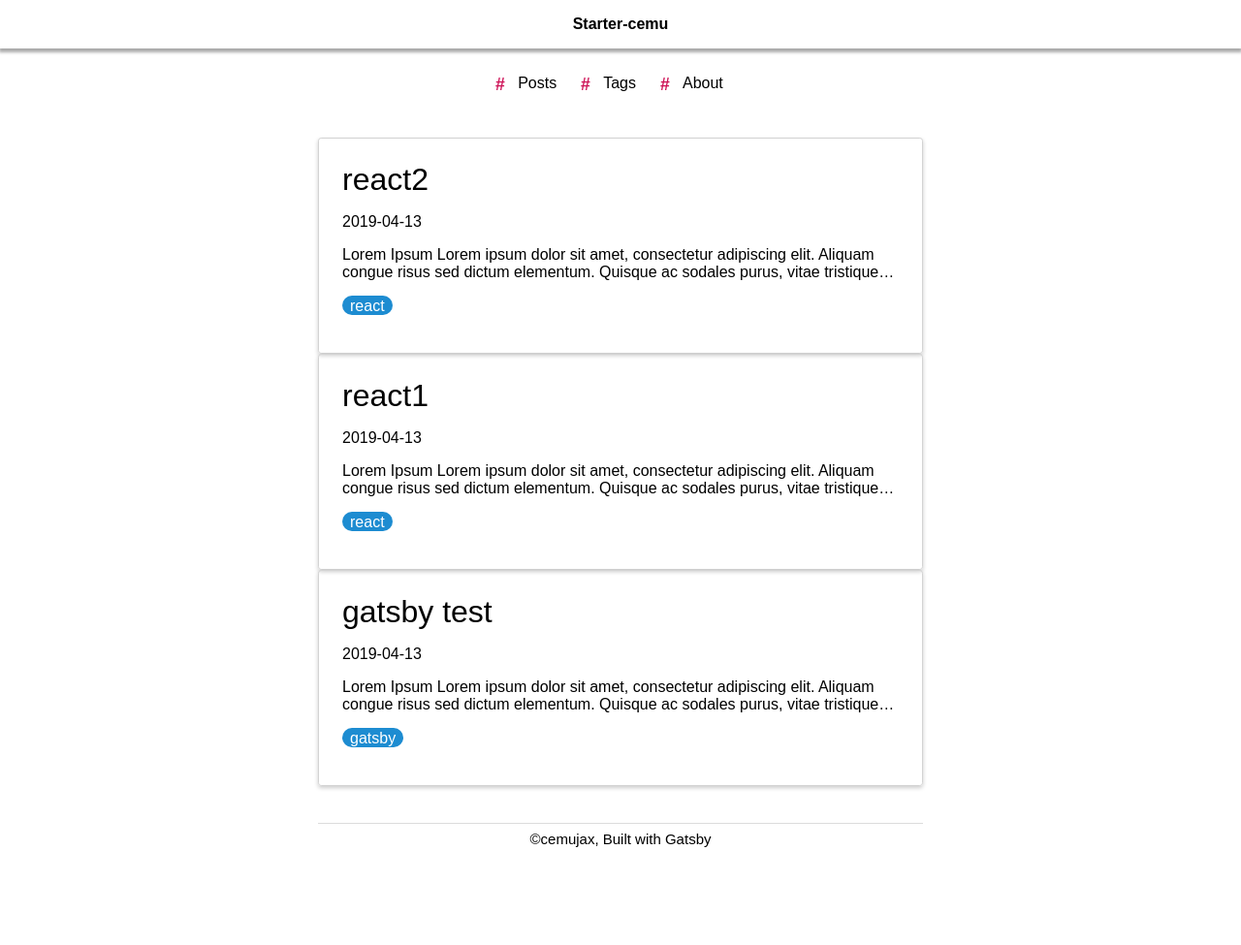
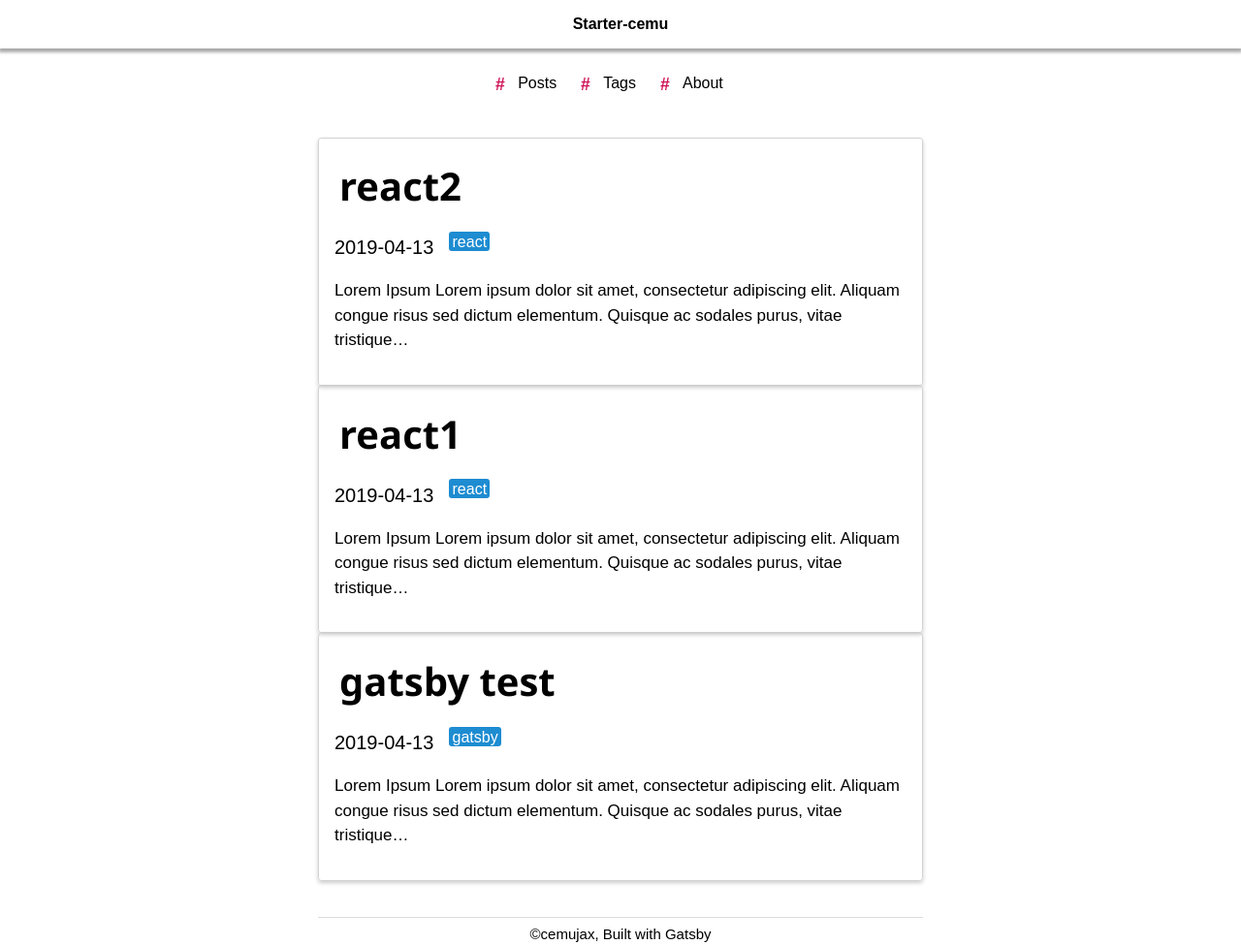
Before and after one commit to cemujax/gatsby-starter-cemu, a Gatsby site: page / in a window 1280 px wide. Shown: the whole page at 97% size. Before the commit the page ends 894 px from the top, so only its background shows below. Built offline with nearby package versions, Linux system fonts and the light colour scheme; Gatsby itself is replaced by a stand-in of ours.

Commit message:
ENH: Add PostHeader Component

```diff
--- /dev/null
+++ b/src/components/post/PostHeader/PostHeader.js
@@ -0,0 +1,21 @@
+import React from 'react'
+
+import './PostHeader.scss'
+
+const PostHeader = ({ title, date, category }) => {
+  return (
+    <div className="post-header">
+      <p className="title">{title}</p>
+      <div className="post-header-sub">
+        <p className="date">{date}</p>
+        {!!category && (
+          <p>
+            <span className="category">{category}</span>
+          </p>
+        )}
+      </div>
+    </div>
+  )
+}
+
+export default PostHeader
--- /dev/null
+++ b/src/components/post/PostHeader/PostHeader.scss
@@ -0,0 +1,23 @@
+.post-header {
+  word-break: break-all;
+  .title {
+    font-family: 'Segoe UI', sans-serif;
+    font-size: 40px;
+    font-weight: 600;
+    margin: 5px;
+  }
+  .post-header-sub {
+    display: flex;
+    .date {
+      font-size: 20px;
+      font-weight: 300;
+    }
+    .category {
+      margin-left: 1rem;
+      color: #ffffff;
+      background: rgb(29, 140, 209);
+      padding: 0.1rem 0.2rem;
+      border-radius: 3px;
+    }
+  }
+}
--- /dev/null
+++ b/src/components/post/PostHeader/index.js
@@ -0,0 +1 @@
+export { default } from './PostHeader'
--- a/src/components/post/PostList/PostList.js
+++ b/src/components/post/PostList/PostList.js
@@ -1,18 +1,15 @@
 import React from 'react'
 import { Link } from 'gatsby'
 
+import PostHeader from '../PostHeader'
 import './PostList.scss'
 
 const PostItem = ({ id, path, title, body, date, category }) => {
   return (
     <div className="post-item" key={id}>
       <Link to={path}>
-        <h2>{title}</h2>
-        <p className="date">{date}</p>
-        <p>{body}</p>
-        <p>
-          <span className="category">{category}</span>
-        </p>
+        <PostHeader title={title} date={date} category={category} />
+        <p className="body">{body}</p>
       </Link>
     </div>
   )
--- a/src/components/post/PostList/PostList.scss
+++ b/src/components/post/PostList/PostList.scss
@@ -1,36 +1,21 @@
 .post-list {
   .post-item {
-    padding: 1.5rem;
+    padding: 1rem;
     transition: all 0.15s ease-in;
     box-shadow: rgba(0, 0, 0, 0.2) 0px 2px 4px;
     outline: none;
     border-radius: 0.2rem;
     border: 1px solid lightgray;
+
     a {
-      h2 {
-        font-size: 2rem;
-        font-weight: 500;
-        margin: 0;
-      }
-      transition: all 0.15s ease-in;
-      border-bottom: 1px solid transparent;
-      text-decoration: none;
       color: black;
-      p {
+      .body {
+        margin-top: 0;
         font-weight: 300;
-      }
-
-      .date {
-        font-size: 1rem;
-      }
-      .category {
-        color: #ffffff;
-        background: rgb(29, 140, 209);
-        padding: 0.1rem 0.5rem;
-        border-radius: 1rem;
+        font-size: 17px;
+        line-height: 1.5;
       }
     }
-
     &:hover {
       background: rgba(#333, 0.05);
     }
--- a/src/templates/post.js
+++ b/src/templates/post.js
@@ -2,6 +2,7 @@ import React from 'react'
 import { graphql } from 'gatsby'
 
 import Layout from '../layout'
+import PostHeader from '../components/post/PostHeader'
 import TagList from '../components/tag/TagList'
 import PostNavigator from '../components/post-navigator'
 import { DiscussionEmbed } from 'disqus-react'
@@ -20,8 +21,8 @@ const Post = ({ data, pageContext }) => {
 
   return (
     <Layout>
-      <h1>{title}</h1>
-      <p>{date}</p>
+      <PostHeader title={title} date={date} />
+      <hr />
       <div dangerouslySetInnerHTML={{ __html: html }} />
 
       <TagList tags={tags || []} />
```
